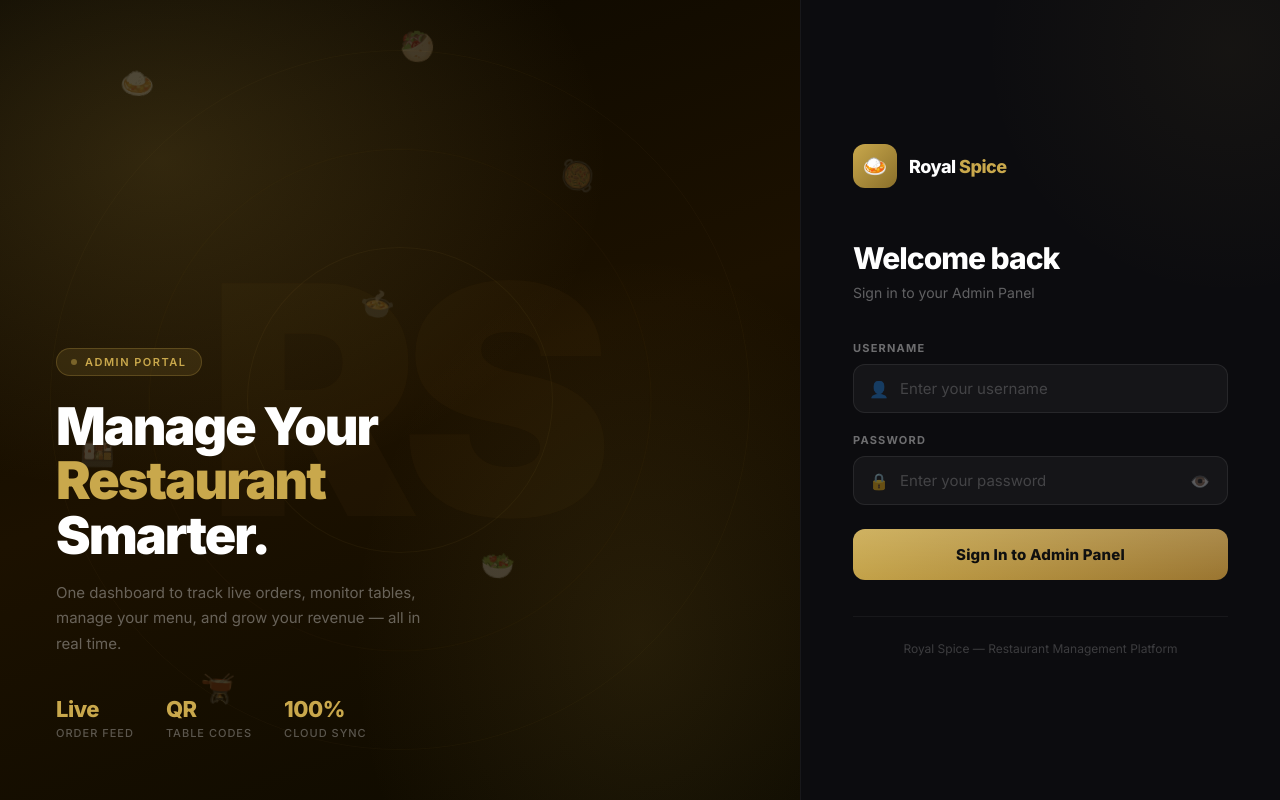
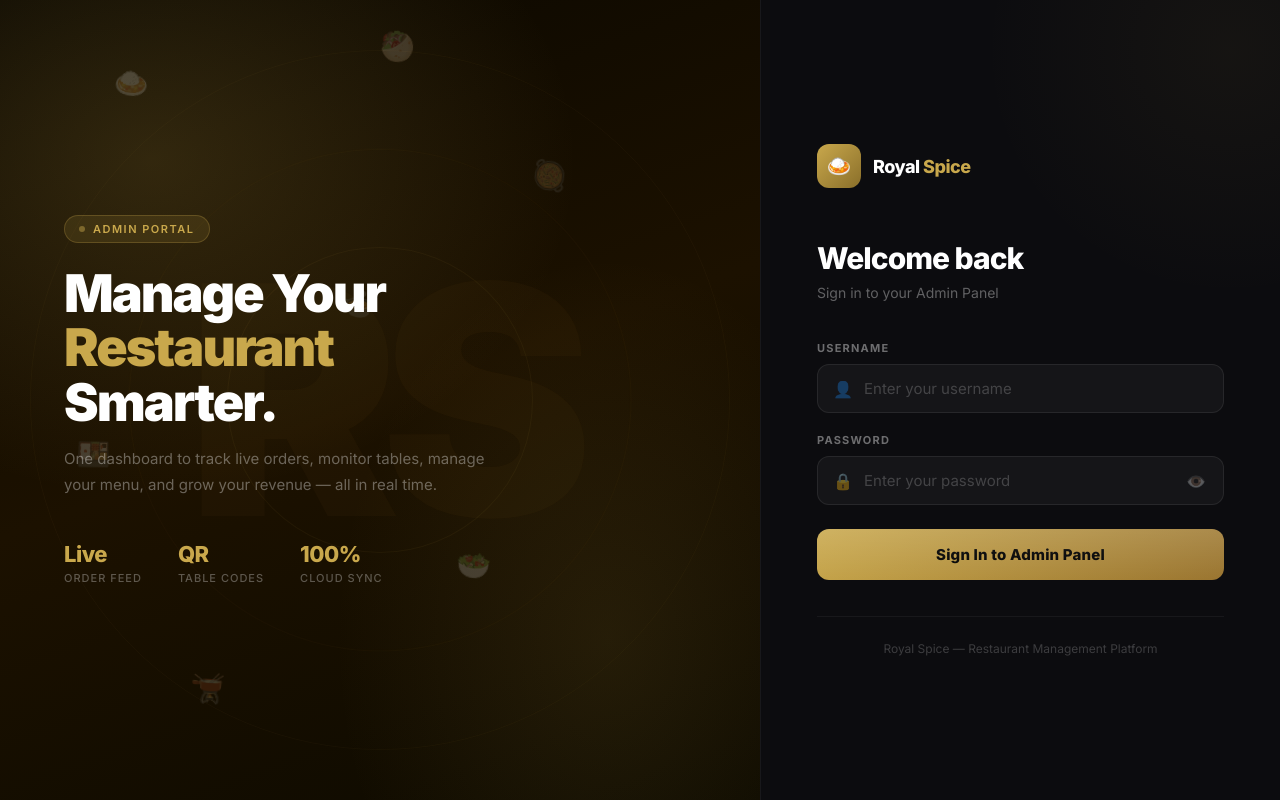
Before and after one commit to sreeram0242-bot/royal-spice, a website: page admin/index.html in a window 1280 px wide. Drawn offline with Linux system fonts and the light colour scheme.

Commit message:
Fix waites tab display bug and admin login layout

```diff
--- a/admin/index.html
+++ b/admin/index.html
@@ -10,7 +10,7 @@
 
     body {
       font-family: 'Inter', sans-serif;
-      min-height: 100vh;
+      height: 100vh;
       display: flex;
       background: #06060A;
       color: #fff;
@@ -20,12 +20,13 @@
     /* ── LEFT PANEL ── */
     .left-panel {
       flex: 1;
+      height: 100vh;
       position: relative;
       overflow: hidden;
       display: flex;
       flex-direction: column;
-      justify-content: flex-end;
-      padding: 60px 56px;
+      justify-content: center;
+      padding: 60px 64px;
       background: linear-gradient(160deg, #0A0700 0%, #1C1100 50%, #0D0A00 100%);
     }
 
@@ -97,8 +98,12 @@
       letter-spacing: -20px;
     }
 
-    /* Text content at bottom */
-    .panel-content { position: relative; z-index: 2; }
+    /* Text content - centered vertically */
+    .panel-content {
+      position: relative;
+      z-index: 2;
+      max-width: 520px;
+    }
 
     .panel-tag {
       display: inline-flex;
@@ -141,13 +146,13 @@
       color: rgba(255,255,255,0.35);
       font-weight: 400;
       line-height: 1.7;
-      max-width: 380px;
-      margin-bottom: 40px;
+      max-width: 440px;
+      margin-bottom: 44px;
     }
 
     .panel-stats {
       display: flex;
-      gap: 32px;
+      gap: 36px;
     }
     .stat {
       display: flex;
@@ -170,14 +175,15 @@
 
     /* ── RIGHT PANEL ── */
     .right-panel {
-      width: 480px;
+      width: 520px;
+      height: 100vh;
       flex-shrink: 0;
       background: #0C0C0F;
       border-left: 1px solid rgba(255,255,255,0.05);
       display: flex;
       flex-direction: column;
       justify-content: center;
-      padding: 64px 52px;
+      padding: 64px 56px;
       position: relative;
       overflow: hidden;
     }
```
Also changed, not shown: admin/app.js (+11 -2 lines), admin/dashboard.html (+1 -1 lines).
